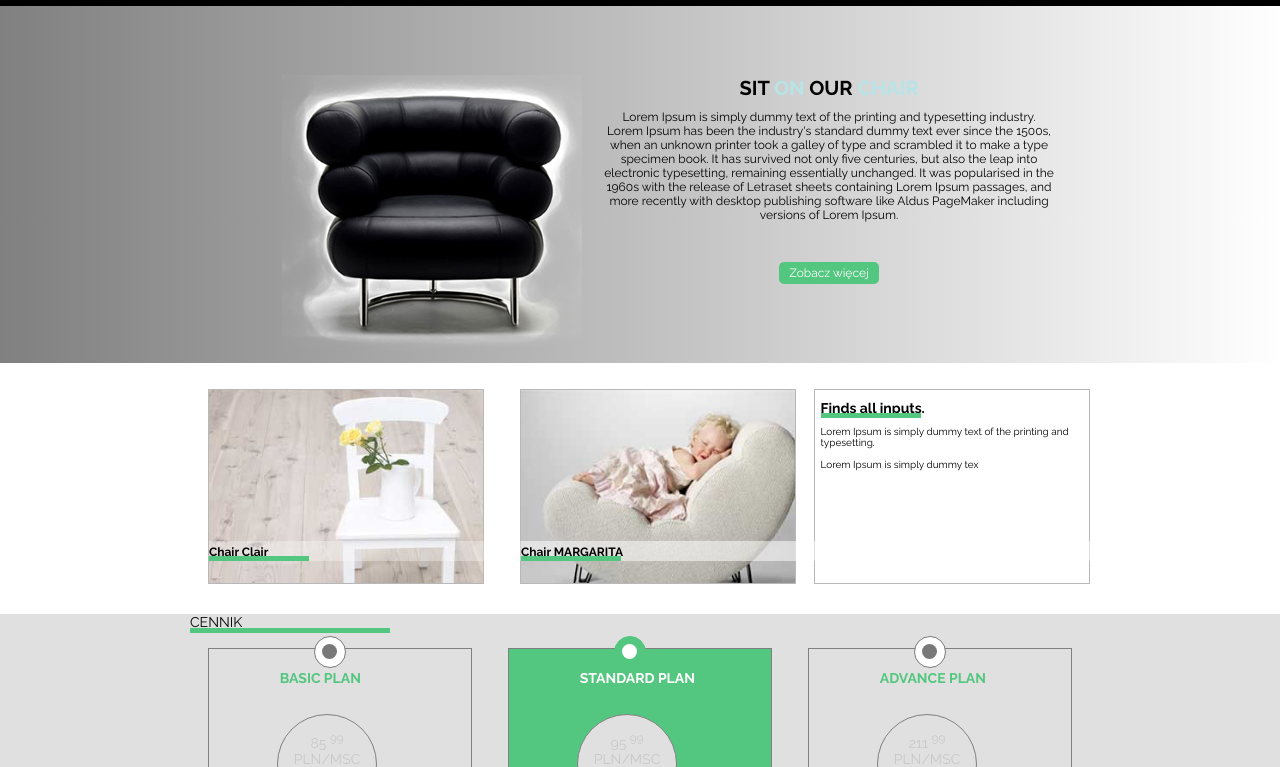
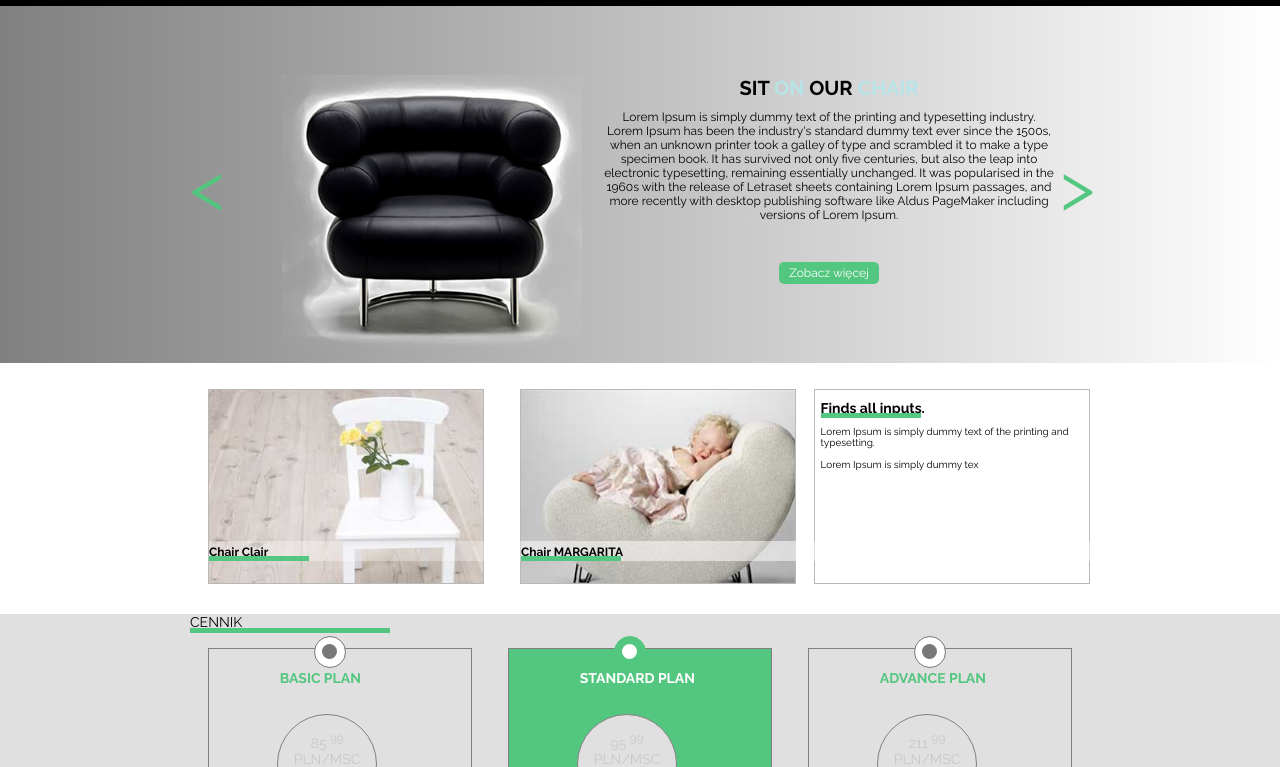
Before and after one commit to kahaw/SitOnChair, a plain HTML site: page index.html in a window 1280 px wide. Shown: the part 33-800 px from the top of the page. Drawn offline with Linux system fonts and the light colour scheme.

Commit message:
active arrows

```diff
--- a/css/style.css
+++ b/css/style.css
@@ -94,13 +94,27 @@ ul{
 .photo {
   top: 38px;
   left: 7px;
+  z-index: 1;
 }
 .text {
   top: 60px;
   right: 36px;
   width: 50%;
   text-align: center;
+  z-index: 1;
 }
+.arrow{
+  width: 5%;
+  color: #53C67F;
+  font-size: 68px;
+  position: absolute;
+  z-index: 2;
+  top: 20px;
+}
+.g{
+  right: -15px;
+}
+
 h2{
   color: #000000;
   font-size: 20px;
--- a/index.html
+++ b/index.html
@@ -25,6 +25,7 @@
   </header>
   <section class="first">
     <div class="container two">
+      <a href="#"><div class="arrow l">&lt;</div></a>
       <div class="photo">
         <img src="images/black_chair.png" id="chair">
       </div>
@@ -33,6 +34,7 @@
         <p>Lorem Ipsum is simply dummy text of the printing and typesetting industry. Lorem Ipsum has been the industry's standard dummy text ever since the 1500s, when an unknown printer took a galley of type and scrambled it to make a type specimen book. It has survived not only five centuries, but also the leap into electronic typesetting, remaining essentially unchanged. It was popularised in the 1960s with the release of Letraset sheets containing Lorem Ipsum passages, and more recently with desktop publishing software like Aldus PageMaker including versions of Lorem Ipsum.</p>
         <a href="#" id="button"><div class="button">Zobacz więcej</div></a>
       </div>
+      <a href="#"><div class="arrow g">&gt;</div></a>
     </div>
   </section>
   <section class="second">
```
